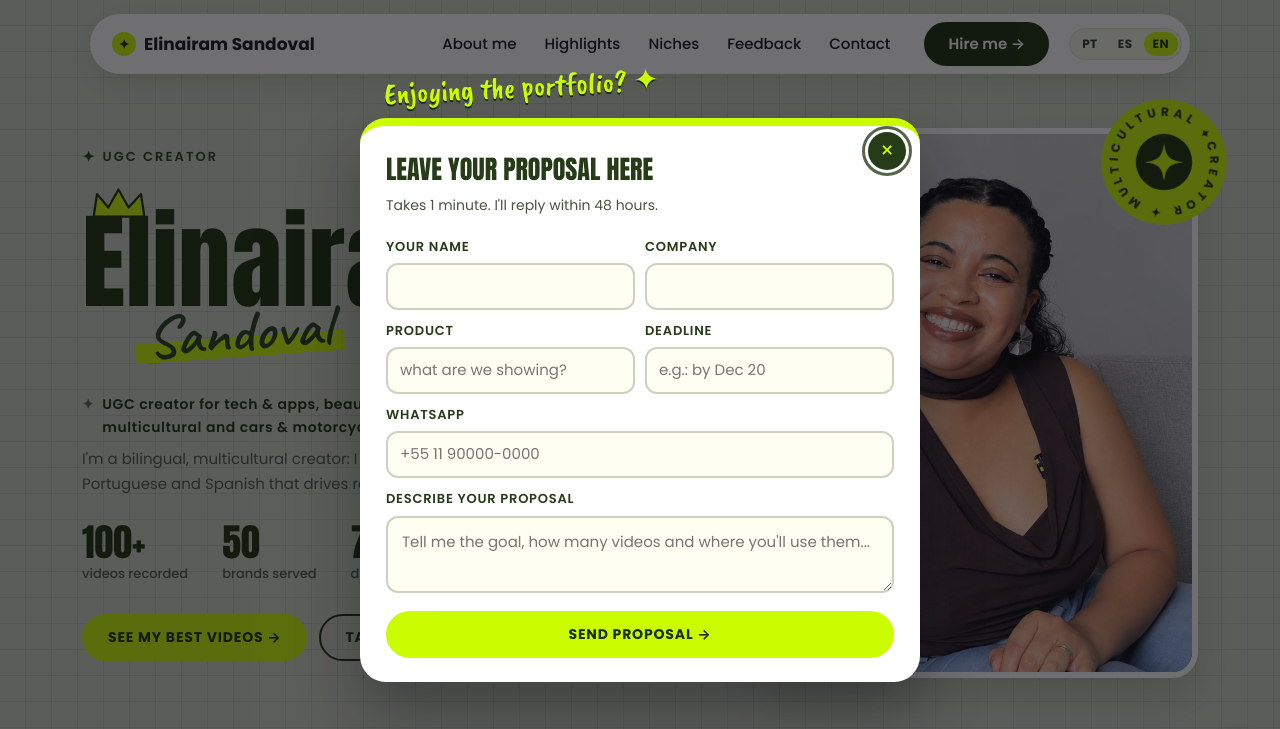
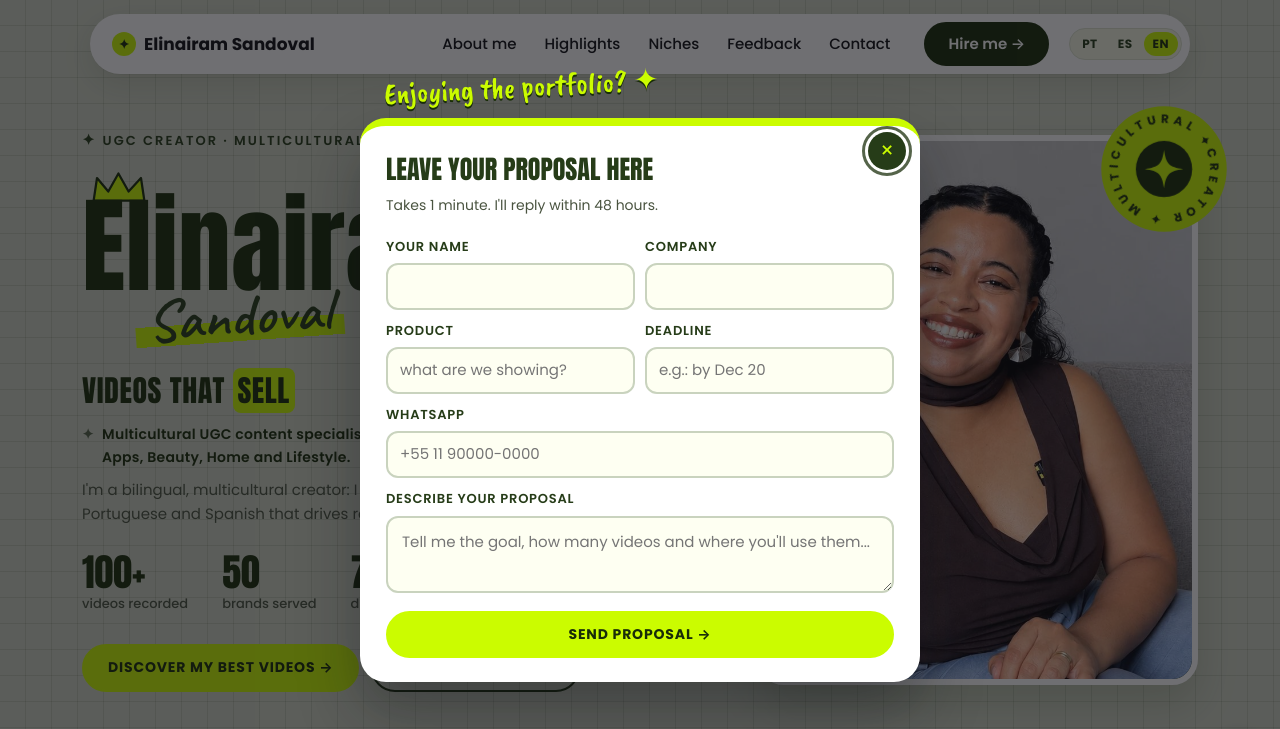
Before and after one commit to elinairamugc/ugc, a plain HTML site: page index.html in a window 1280 px wide. Shown: the top 729 px of the page. Drawn offline with nearby package versions, Linux system fonts and the light colour scheme.

Commit message:
Título de valor, nichos agrupados, botões mais diretos e benefício em cada serviço

```diff
--- a/index.html
+++ b/index.html
@@ -93,7 +93,9 @@ section{position:relative;overflow:hidden}
 .nome{font-family:var(--f-nome);font-weight:400;font-size:clamp(62px,8.2vw,116px);line-height:.95;letter-spacing:.005em;margin:0;color:var(--verde)}
 .nome span{display:block}
 .nome span:nth-child(2){font-family:var(--f-script);font-weight:600;color:var(--verde2);font-size:.56em;line-height:1;margin:-.05em 0 0 .9em;width:fit-content;padding:0 .2em;background:linear-gradient(transparent 58%,var(--lima) 58%,var(--lima) 92%,transparent 92%);transform:rotate(-4deg);transform-origin:left}
-.linha-nichos{display:flex;gap:8px;font-size:14px;font-weight:600;letter-spacing:.04em;margin:24px 0 8px;color:var(--verde)}
+.valor{font-family:var(--f-titulo);text-transform:uppercase;font-size:30px;line-height:1.1;color:var(--verde);margin:22px 0 0;letter-spacing:.02em}
+.valor .marca-texto{padding:0 .16em}
+.linha-nichos{display:flex;gap:8px;font-size:14px;font-weight:600;letter-spacing:.02em;margin:16px 0 8px;color:var(--verde);max-width:52ch}
 .linha-nichos::before{content:"✦";color:var(--musgo)}
 .frase{font-size:15px;color:var(--cinza);max-width:46ch;margin-bottom:26px}
 .provas{list-style:none;padding:0;margin:0 0 30px;display:flex;flex-wrap:wrap;gap:12px 34px}
@@ -430,15 +432,16 @@ section{position:relative;overflow:hidden}
       <svg class="brilhos brilhos-capa" viewBox="0 0 80 80" aria-hidden="true"><path d="M40 4 C43 28 52 37 76 40 C52 43 43 52 40 76 C37 52 28 43 4 40 C28 37 37 28 40 4Z" fill="#CBFC00" stroke="#182C08" stroke-width="2.5"/><path d="M68 6 C69 13 71 15 78 16 C71 17 69 19 68 26 C67 19 65 17 58 16 C65 15 67 13 68 6Z" fill="none" stroke="#182C08" stroke-width="2"/></svg>
       <div class="capa-grid">
         <div class="capa-texto">
-          <p class="kicker">UGC CREATOR</p>
+          <p class="kicker">CRIADORA UGC · ESTRATEGISTA MULTICULTURAL</p>
           <svg class="coroa-nome" viewBox="0 0 110 64" aria-hidden="true"><path d="M10 56 L16 16 L36 40 L54 8 L72 40 L94 16 L100 56 Z" fill="#CBFC00" stroke="#182C08" stroke-width="4" stroke-linejoin="round"/></svg>
           <h1 class="nome" id="capa-nome"></h1>
+          <p class="valor"><span>Vídeos que</span> <span class="marca-texto">vendem</span></p>
           <p class="linha-nichos" id="capa-nichos"></p>
           <p class="frase" id="capa-frase"></p>
           <ul class="provas" id="capa-provas"></ul>
           <div class="botoes">
-            <a href="#destaques" class="btn btn-amarelo">Ver meus melhores vídeos →</a>
-            <a href="#contato" class="btn btn-contorno">Falar comigo →</a>
+            <a href="#destaques" class="btn btn-amarelo">Descubra meus melhores vídeos →</a>
+            <a href="#contato" class="btn btn-contorno">Solicite um orçamento →</a>
           </div>
         </div>
 
@@ -735,7 +738,7 @@ function montar(){
 
   // 1. Capa
   document.getElementById('capa-nome').innerHTML = D.nome.split(/\s+/).map(function(p){return '<span>'+esc(p)+'</span>';}).join('');
-  document.getElementById('capa-nichos').textContent = 'UGC creator de '+D.nichosResumo;
+  document.getElementById('capa-nichos').textContent = D.nichosResumo;
   document.getElementById('capa-frase').textContent = D.frase;
   document.getElementById('capa-provas').innerHTML = D.provas.map(function(p){return '<li><b>'+esc(p.numero)+'</b><span>'+esc(p.texto)+'</span></li>';}).join('');
   document.getElementById('capa-foto').innerHTML = foto(D.fotoCapa,'Retrato com rosto, luz natural e ambiente real. Sem selfie: a capa mostra o seu nível · midia/capa.jpg','Foto de '+D.nome);
@@ -1169,7 +1172,8 @@ var DADOS = {
   // ID do site no Umami (ex.: 1a2b3c4d-...). Vazio = sem métricas
   umami: "511ea65b-1d41-4184-917d-c9a3687a8486",
   // Seus nichos, em uma linha (aparece como "UGC creator de ...")
-  nichosResumo: "tech & app, beleza, haircare, casa, autocuidado, multicultural e carro & moto",
+  // Frase curta da capa sobre os seus nichos principais
+  nichosResumo: "Especialista em conteúdo UGC multicultural, com foco em Tech & App, Beleza, Casa e Estilo de Vida.",
   // Frase curta do que você faz pela marca (capa e prévia do link)
   frase: "Sou criadora bilíngue e multicultural: crio conteúdo em português e espanhol, com alcance e vendas.",
   // Os 3 números da capa
@@ -1197,13 +1201,13 @@ var DADOS = {
   // novo: etiqueta opcional em cima do card · o botão "Clique aqui" abre o WhatsApp falando do serviço
   // (pra mandar pra outro lugar, use link: "#contato")
   servicos: [
-    { icone: "ugc",      titulo: "UGCs",              texto: "Pra redes sociais da marca" },
-    { icone: "mensal",   titulo: "UGC mensal",        texto: "Alto volume de conteúdo em contas criadas do zero pra falar só do seu produto ou serviço", novo: "UGC canvas" },
-    { icone: "publi",    titulo: "Publi post",        texto: "Postado nas minhas redes" },
-    { icone: "clips",    titulo: "Clips",             texto: "Para marketplaces" },
-    { icone: "broll",    titulo: "B-rolls",           texto: "Vídeos e cenas sem edição" },
-    { icone: "parceria", titulo: "Parcerias",         texto: "De longo prazo" },
-    { icone: "gestao",   titulo: "Gestão de campanha", texto: "Planejamento e acompanhamento da sua campanha" }
+    { icone: "ugc",      titulo: "UGCs",              texto: "Aumente o engajamento e a confiança nas redes da sua marca" },
+    { icone: "mensal",   titulo: "UGC mensal",        texto: "Contas criadas do zero só pra sua marca: alto volume de conteúdo e presença constante pra ganhar alcance", novo: "UGC canvas" },
+    { icone: "publi",    titulo: "Publi post",        texto: "Sua marca nas minhas redes, falando com um público real que confia na minha indicação" },
+    { icone: "clips",    titulo: "Clips",             texto: "Vídeos curtos que mostram o produto em uso e ajudam a vender mais nos marketplaces" },
+    { icone: "broll",    titulo: "B-rolls",           texto: "Cenas sem edição pra sua equipe montar anúncios e posts com a cara da marca" },
+    { icone: "parceria", titulo: "Parcerias",         texto: "Relação de longo prazo: sua marca entra na minha rotina e ganha mais credibilidade" },
+    { icone: "gestao",   titulo: "Gestão de campanha", texto: "Planejo e acompanho a campanha do briefing à entrega, pra você focar no resultado" }
   ],
   // Seus 3 MELHORES vídeos (não os mais recentes). O 1º é o mais forte.
   // titulo: nome curto · nicho · formato · res: resultado real (vazio = sem selo)
@@ -1328,6 +1332,19 @@ var DADOS = {
    ========================================================= */
 var TRADUCOES = {
   es: {
+    "CRIADORA UGC · ESTRATEGISTA MULTICULTURAL": "CREADORA UGC · ESTRATEGA MULTICULTURAL",
+    "Vídeos que": "Videos que",
+    "vendem": "venden",
+    "Especialista em conteúdo UGC multicultural, com foco em Tech & App, Beleza, Casa e Estilo de Vida.": "Especialista en contenido UGC multicultural, con foco en Tech & Apps, Belleza, Hogar y Estilo de Vida.",
+    "Descubra meus melhores vídeos →": "Descubre mis mejores videos →",
+    "Solicite um orçamento →": "Solicita un presupuesto →",
+    "Aumente o engajamento e a confiança nas redes da sua marca": "Aumenta el engagement y la confianza en las redes de tu marca",
+    "Contas criadas do zero só pra sua marca: alto volume de conteúdo e presença constante pra ganhar alcance": "Cuentas creadas desde cero solo para tu marca: alto volumen de contenido y presencia constante para ganar alcance",
+    "Sua marca nas minhas redes, falando com um público real que confia na minha indicação": "Tu marca en mis redes, hablando con un público real que confía en mi recomendación",
+    "Vídeos curtos que mostram o produto em uso e ajudam a vender mais nos marketplaces": "Videos cortos que muestran el producto en uso y ayudan a vender más en los marketplaces",
+    "Cenas sem edição pra sua equipe montar anúncios e posts com a cara da marca": "Escenas sin edición para que tu equipo arme anuncios y posts con la identidad de la marca",
+    "Relação de longo prazo: sua marca entra na minha rotina e ganha mais credibilidade": "Relación de largo plazo: tu marca entra en mi rutina y gana más credibilidad",
+    "Planejo e acompanho a campanha do briefing à entrega, pra você focar no resultado": "Planifico y acompaño la campaña del briefing a la entrega, para que te enfoques en el resultado",
     "Vídeo anterior": "Video anterior",
     "Próximo vídeo": "Siguiente video",
     "UGC creator de tech & app, beleza, haircare, casa, autocuidado, multicultural e carro & moto": "UGC creator de tech & apps, belleza, haircare, hogar, autocuidado, multicultural y autos & motos",
@@ -1587,6 +1604,19 @@ var TRADUCOES = {
     "Elinairam Sandoval · portfólio UGC": "Elinairam Sandoval · portafolio UGC"
   },
   en: {
+    "CRIADORA UGC · ESTRATEGISTA MULTICULTURAL": "UGC CREATOR · MULTICULTURAL STRATEGIST",
+    "Vídeos que": "Videos that",
+    "vendem": "sell",
+    "Especialista em conteúdo UGC multicultural, com foco em Tech & App, Beleza, Casa e Estilo de Vida.": "Multicultural UGC content specialist, focused on Tech & Apps, Beauty, Home and Lifestyle.",
+    "Descubra meus melhores vídeos →": "Discover my best videos →",
+    "Solicite um orçamento →": "Request a quote →",
+    "Aumente o engajamento e a confiança nas redes da sua marca": "Boost engagement and trust on your brand's social media",
+    "Contas criadas do zero só pra sua marca: alto volume de conteúdo e presença constante pra ganhar alcance": "Accounts built from scratch just for your brand: high-volume content and a constant presence to grow reach",
+    "Sua marca nas minhas redes, falando com um público real que confia na minha indicação": "Your brand on my channels, reaching a real audience that trusts my recommendation",
+    "Vídeos curtos que mostram o produto em uso e ajudam a vender mais nos marketplaces": "Short videos that show the product in use and help you sell more on marketplaces",
+    "Cenas sem edição pra sua equipe montar anúncios e posts com a cara da marca": "Raw footage for your team to build ads and posts that look like your brand",
+    "Relação de longo prazo: sua marca entra na minha rotina e ganha mais credibilidade": "Long-term relationship: your brand becomes part of my routine and gains credibility",
+    "Planejo e acompanho a campanha do briefing à entrega, pra você focar no resultado": "I plan and manage the campaign from briefing to delivery, so you can focus on results",
     "Vídeo anterior": "Previous video",
     "Próximo vídeo": "Next video",
     "UGC creator de tech & app, beleza, haircare, casa, autocuidado, multicultural e carro & moto": "UGC creator for tech & apps, beauty, haircare, home, self-care, multicultural and cars & motorcycles",
```
